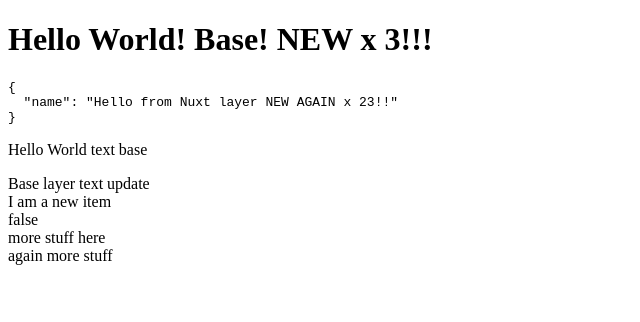
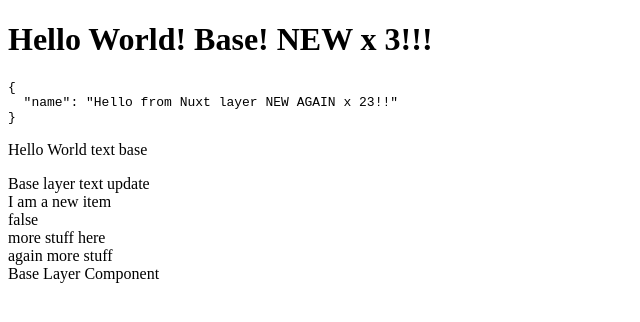
Before and after one commit to deetz99/nuxt-layers-monorepo, a Nuxt app in the folder packages/base-ui/: page / in a window 1280 px wide. Shown: the top 322 px of the page, without its empty margins (0-640 px from the left). Built offline with nearby package versions, Linux system fonts and the light colour scheme.

Commit message:
add new component to base ui app.vue

```diff
--- a/packages/base-ui/app/app.vue
+++ b/packages/base-ui/app/app.vue
@@ -6,6 +6,7 @@
           <HelloWorld />
           Base layer text update
           <NewItem />
+          <BaseItem />
         </div>
       </div>
     </div>
--- /dev/null
+++ b/packages/base-ui/app/components/BaseItem.vue
@@ -0,0 +1,8 @@
+<script setup lang="ts">
+</script>
+
+<template>
+  <div class="bg-midnightBlue-950/50">
+    Base Layer Component
+  </div>
+</template>
```
Also changed, not shown: 1 other file (tests, documents, lock files or other folders).
